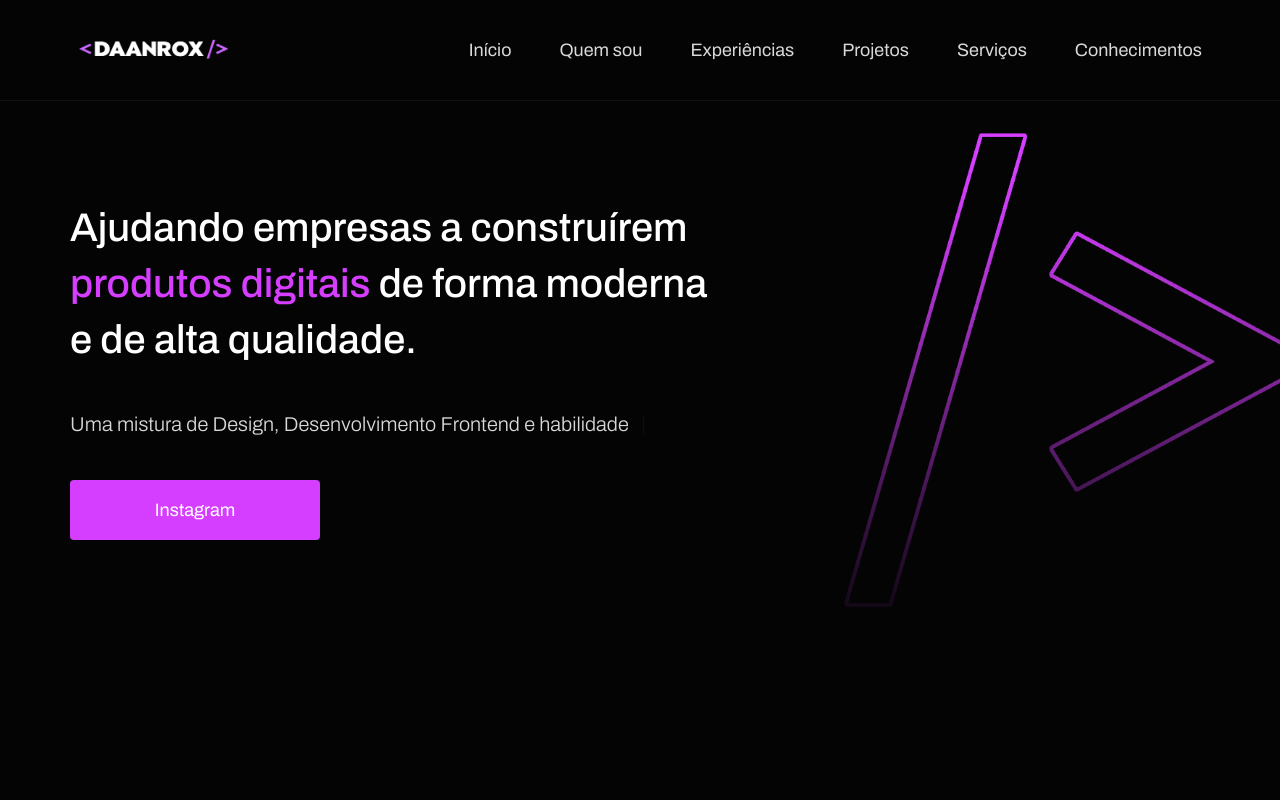
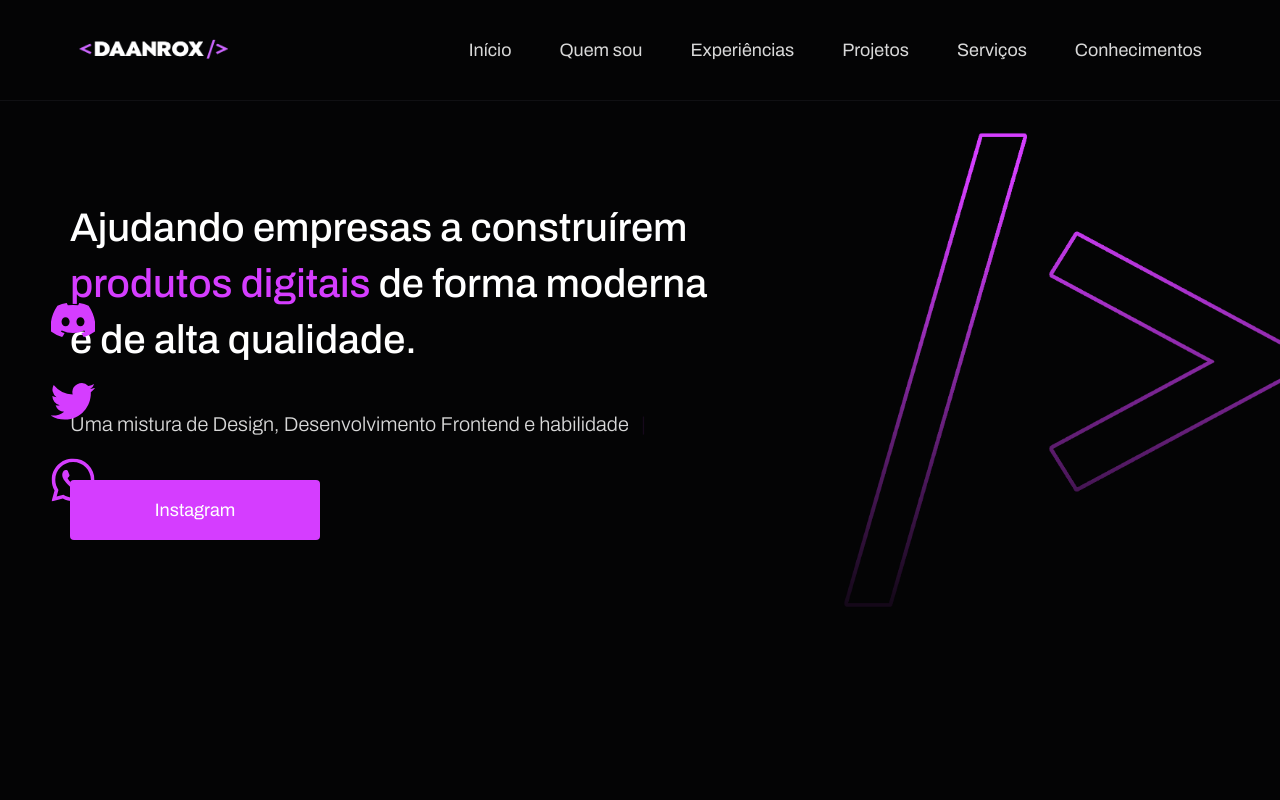
Before and after one commit to daanrox/Portfolio, a plain HTML site: page index.html in a window 1280 px wide. Shown: the top 800 px of the page. Drawn offline with nearby package versions, Linux system fonts and the light colour scheme.

Commit message:
add socials button

```diff
--- a/assets/scss/_about.scss
+++ b/assets/scss/_about.scss
@@ -43,6 +43,7 @@
         @include responsive-mobile {
           height: 300px;
         }
+
 
         h3 {
           color: $bg-main;
--- a/index.html
+++ b/index.html
@@ -75,6 +75,18 @@
 
     <main>
       <section id="s-home">
+        <div class="social-buttons">
+            <div>
+            <a href="https://discord.gg/KfmTyMdPqg" class="social-button discordbutton" target="_blank"><img src="./assets/icons/discordflutuante.svg" alt="Discord"></a>
+            </div>
+            <div>
+            <a href="https://twitter.com/daanrox" class="social-button twitterbutton" target="_blank"><img src="./assets/icons/twitter.svg" alt="Twitter"></a>
+            </div>
+            <div>
+            <a href="https://wa.me/5531992812273" class="social-button whatsappbutton" target="_blank"><img src="./assets/icons/whatsapp.svg" alt="Whatsapp"></a>
+            </div>
+        </div>
+
         <div class="grid-layout">
           <div id="home">
             <div id="home-container-text">
@@ -495,11 +507,12 @@
 
           <div>
             <p>Powered by</p>
-            <img
+            <a href="http://wa.me/5531992812273" target="_blank"><img
               src="./assets/image/rox-footer.png"
               alt="Logo Daanrox"
 
             />
+            </a>
           </div>
         </div>
       </footer>
```
Also changed, not shown: assets/css/style.css, assets/icons/discordflutuante.svg (added), assets/icons/twitter.svg (added), assets/icons/whatsapp.svg (added).
